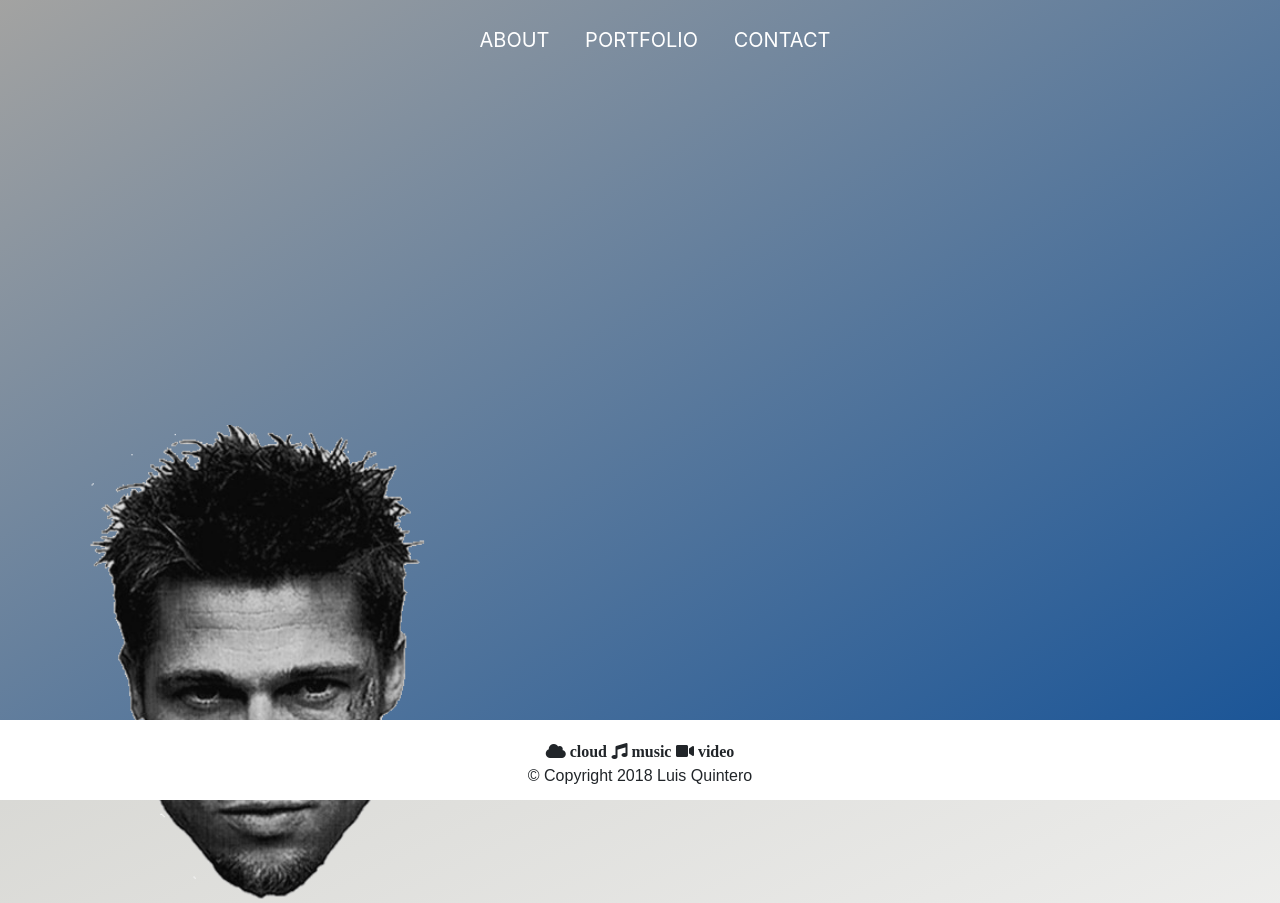
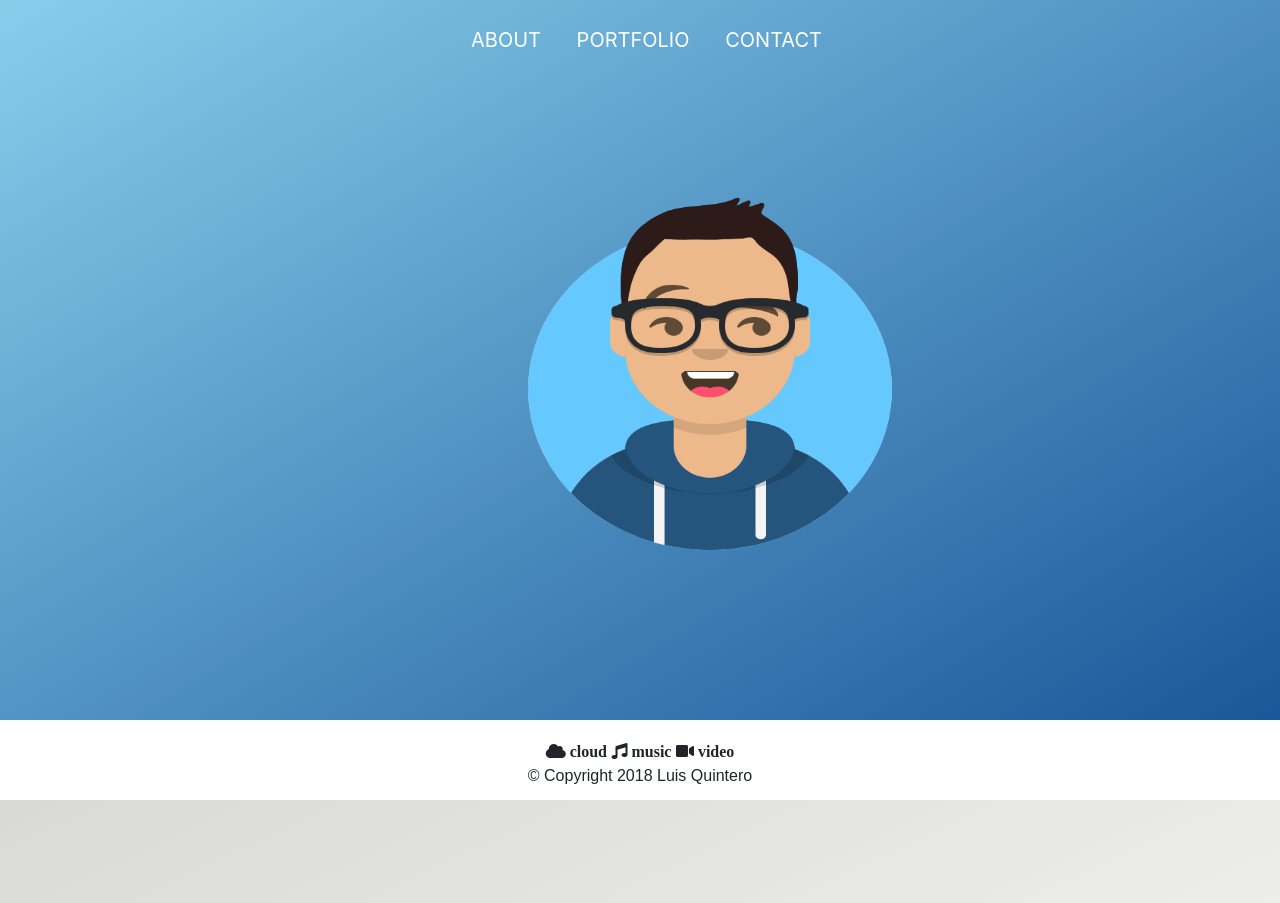
Before and after one commit to lquint85/lquint85.github.io, a plain HTML site: page index.html in a window 1280 px wide. Shown: the top 903 px of the page. Drawn offline with nearby package versions, Linux system fonts and the light colour scheme.

Commit message:
style changes

```diff
--- a/assets/css/style.css
+++ b/assets/css/style.css
@@ -12,7 +12,7 @@ header {
   width: 100%;
   margin-top: 0px;
   padding: 25px;
-  background-image: linear-gradient(to bottom right, rgb(109, 109, 107, 0.63), rgb(23, 83, 151));
+  background-image: linear-gradient(to bottom right, skyblue, rgb(23, 83, 151));
 }
 
 nav {
@@ -25,7 +25,7 @@ nav {
 
 #about {
   margin-top: 20px;
-  margin-left: 30px;
+  margin-left: 13px;
   color: white;
 
 
@@ -89,11 +89,17 @@ img#stock_image {
 
 }
 
-#flower {
+/* #flower {
   z-index: -1;
   margin-left: 300px;
   margin-top: -350px;
+} */
+#avataaars {
+margin-top: -250px;
+margin-left: 485px;
 }
+
+
 
 
 
--- a/index.html
+++ b/index.html
@@ -21,16 +21,16 @@
             <a id="portfolio" href="portfolio.html">PORTFOLIO</a>
             <a id="contact" href="contact.html">CONTACT</a>
         </nav>
-        <div id="stock_imgae">
+        <!-- <div id="stock_imgae">
             <img src="./assets/images/TylerDurden.png" height="475" width="470">
+        </div> -->
+        <div id="avataaars">
+            <img src="./assets/images/avataaars.png" height="375" width="400">
         </div>
+
     </header>
-    <!--
-    <div id="flower">
-        <img src="./assets/images/flower.png" height="350" width="400">
-    </div> -->
 
-    <section id="section0">
+ <section id="section0">
 
         <div class="col-lg-12">
             <h1 id="h1_section0"><strong>Resume</strong></h1>
@@ -42,6 +42,7 @@
                 sit nobis itaque
                 eum hic! Blanditiis provident qui, repellat nam suscipit consectetur consequatur facilis! Iusto aliquid
                 officiis quia placeat.</p>
+            <img src="/"
         </div>
     </section>
 
```
Also changed, not shown: assets/js/index.js (added), 3 other files.
